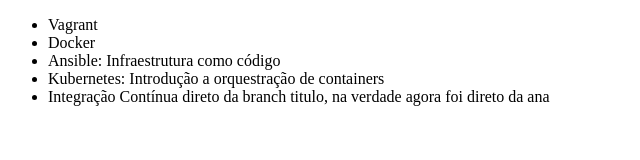
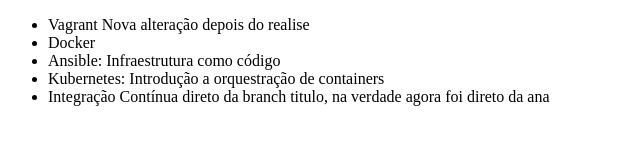
Before and after one commit to fsfariaspe/aula-git-github, a plain HTML site: page index.html in a window 1280 px wide. Shown: the whole page, without its empty margins (0-640 px from the left). Drawn offline with Linux system fonts and the light colour scheme.

Commit message:
Teste para segunda realise

```diff
--- a/index.html
+++ b/index.html
@@ -6,7 +6,7 @@
 </head>
 <body>
     <ul>
-        <li>Vagrant</li>
+        <li>Vagrant Nova alteração depois do realise</li>
         <li>Docker</li>
         <li>Ansible: Infraestrutura como código</li>
         <li>Kubernetes: Introdução a orquestração de containers</li>
```
